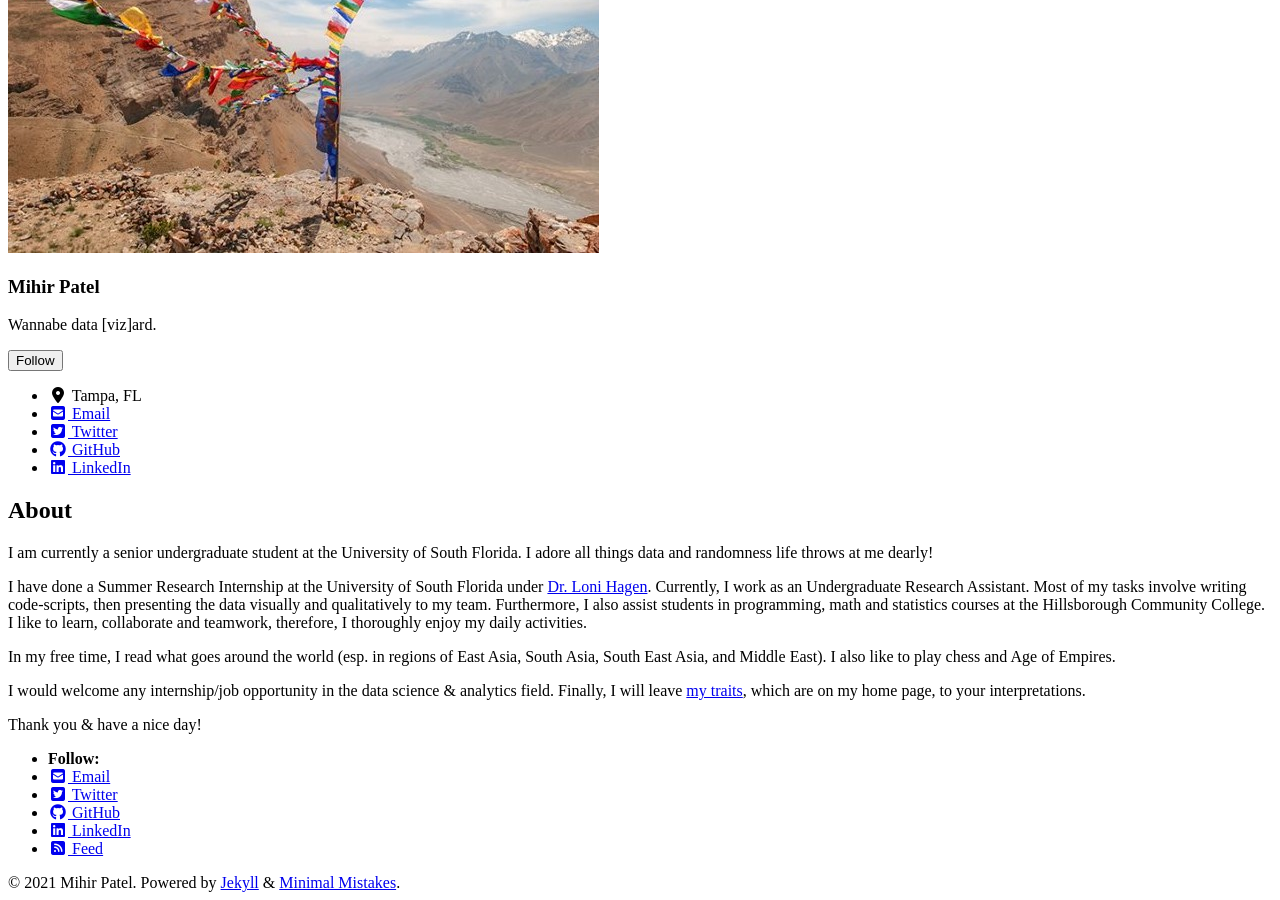
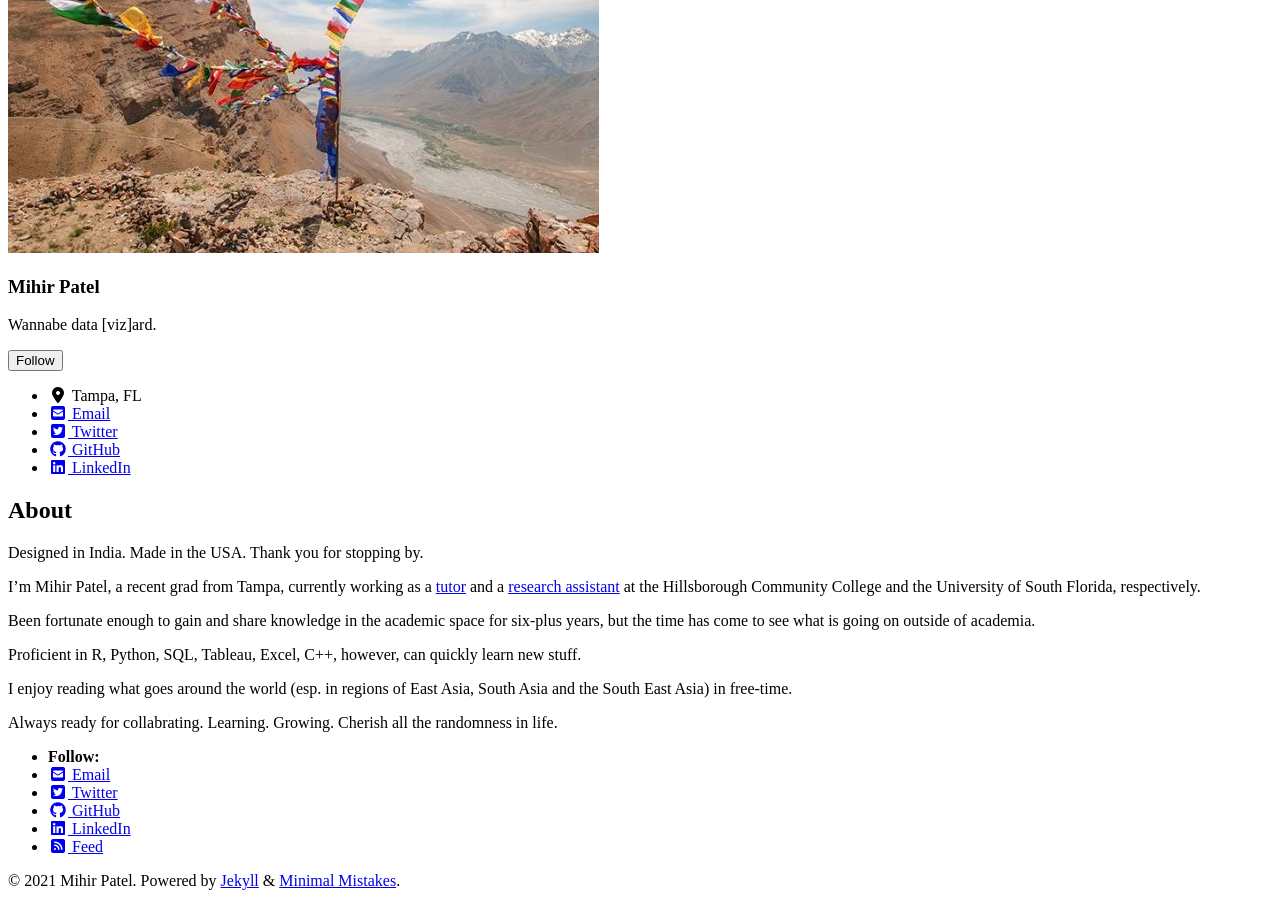
Before and after one commit to mihirp161/mihirp161.github.io, a Jekyll site: the page built from _pages/about.md, in a window 1280 px wide and 900 px high, scrolled down 721 px. Built offline with Jekyll 4.4.1, drawn with Linux system fonts in a browser that asks for light colours; cached includes are drawn as plain includes; nearby versions of some CDN libraries.

Commit message:
Update about.md

```diff
--- a/_pages/about.md
+++ b/_pages/about.md
@@ -3,12 +3,15 @@ title: "About"
 permalink: /about/
 header:
 ---
-I am currently a senior undergraduate student at the University of South Florida. I adore all things data and randomness life throws at me dearly!
+Designed in India. Made in the USA. Thank you for stopping by.
 
-I have done a Summer Research Internship at the University of South Florida under [Dr. Loni Hagen](https://scholar.google.com/citations?user=eVzJHmkAAAAJ&hl=en). Currently, I work as an Undergraduate Research Assistant. Most of my tasks involve writing code-scripts, then presenting the data visually and qualitatively to my team. Furthermore, I also assist students in programming, math and statistics courses at the Hillsborough Community College. I like to learn, collaborate and teamwork, therefore, I thoroughly enjoy my daily activities.
+I'm Mihir Patel, a recent grad from Tampa, currently working as a [tutor](https://www.hccfl.edu/support-services/academic-success-centers) and a [research assistant](https://scholar.google.com/citations?user=eVzJHmkAAAAJ&hl=en) at the Hillsborough Community College and the University of South Florida, respectively.
 
-In my free time, I read what goes around the world (esp. in regions of East Asia, South Asia, South East Asia, and Middle East). I also like to play chess and Age of Empires.
+Been fortunate enough to gain and share knowledge in the academic space for six-plus years, but the time has come to see what is going on outside of academia.
 
-I would welcome any internship/job opportunity in the data science & analytics field. Finally, I will leave [my traits](https://opendatasurgeon.github.io/), which are on my home page, to your interpretations.
+Proficient in R, Python, SQL, Tableau, Excel, C++, however, can quickly learn new stuff.
 
-Thank you & have a nice day!
+I enjoy reading what goes around the world (esp. in regions of East Asia, South Asia and the South East Asia) in free-time.
+
+Always ready for collabrating. Learning. Growing.
+Cherish all the randomness in life.
```
